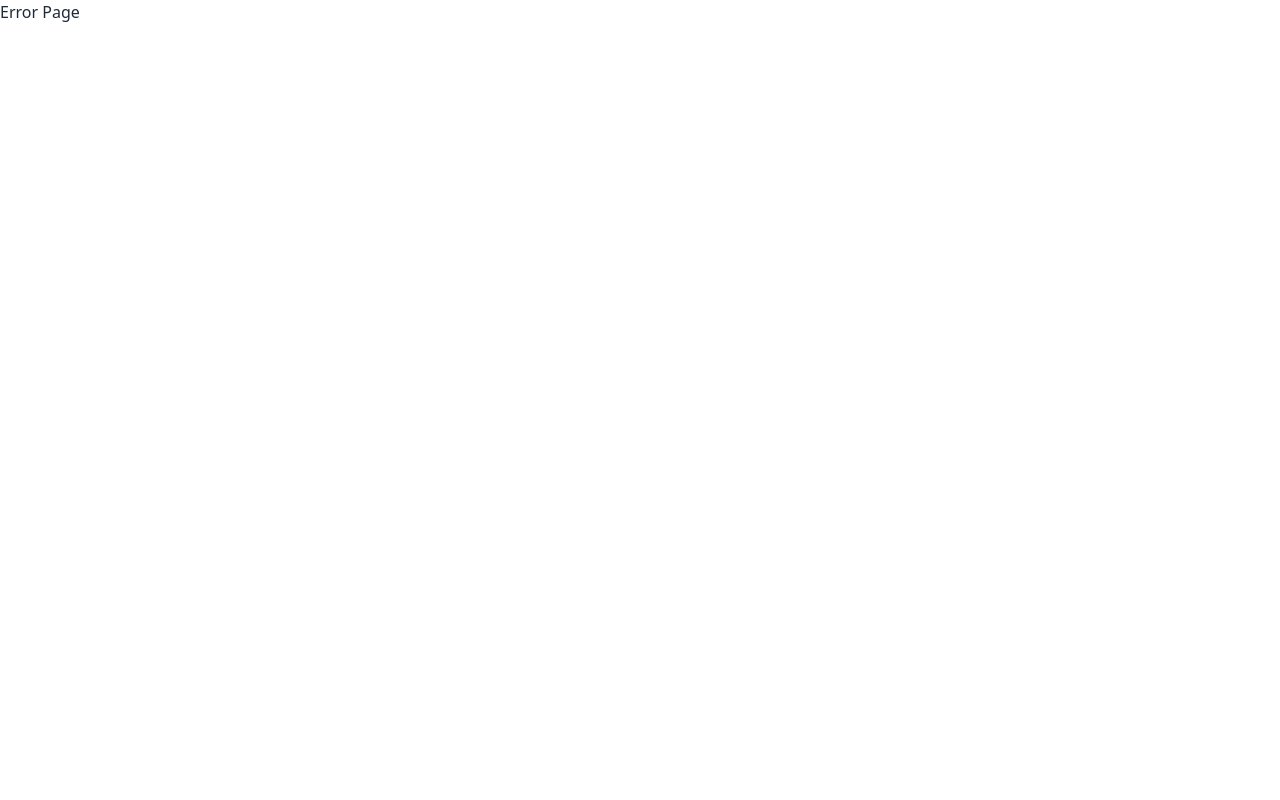
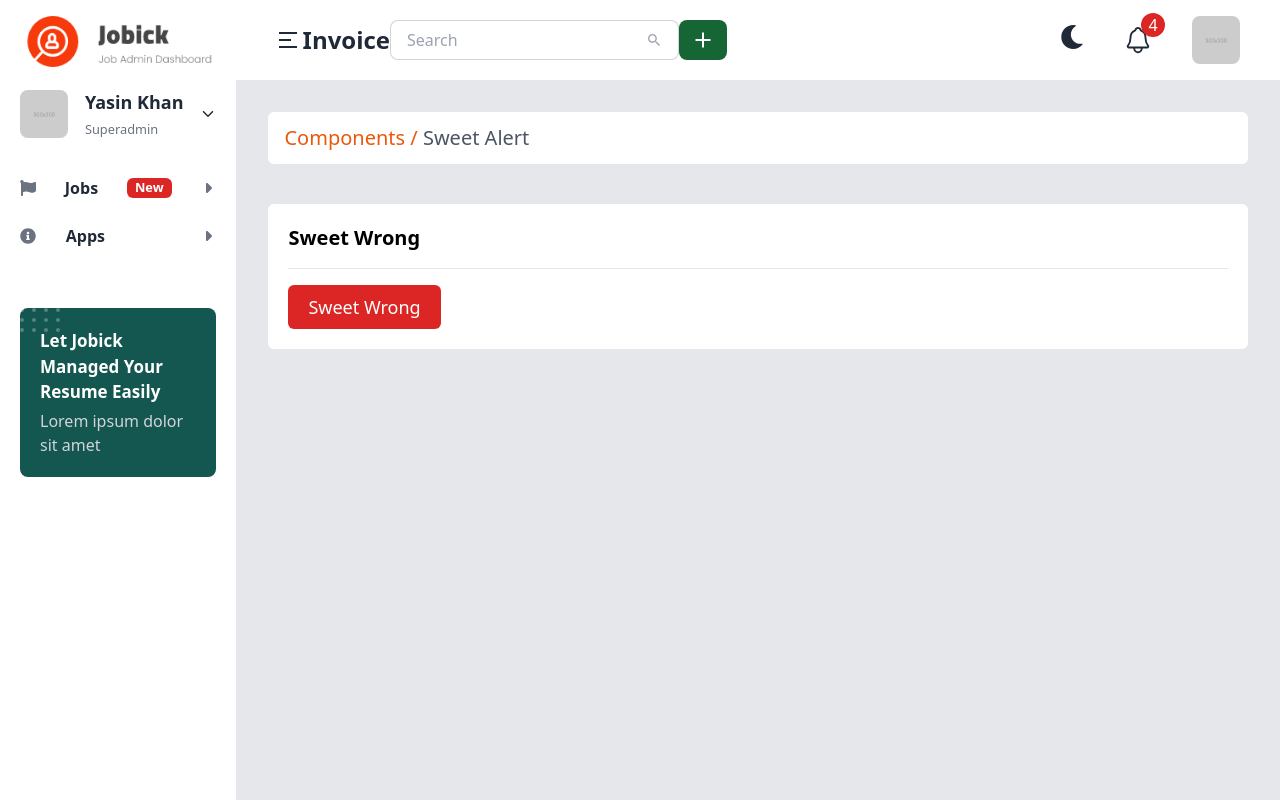
Before and after one commit to yasin2514/jobick, a React (Vite) app: page /email-read in a window 1280 px wide. Before the commit this address had no page. Built offline with nearby package versions, Linux system fonts and the light colour scheme.

Commit message:
toast added

```diff
--- a/package.json
+++ b/package.json
@@ -16,7 +16,9 @@
     "react-dom": "^18.2.0",
     "react-icons": "^5.1.0",
     "react-router-dom": "^6.23.0",
-    "sort-by": "^1.2.0"
+    "react-toastify": "^10.0.5",
+    "sort-by": "^1.2.0",
+    "sweetalert2": "^11.10.8"
   },
   "devDependencies": {
     "@types/react": "^18.2.66",
--- a/src/Components/BreadCumb.jsx
+++ b/src/Components/BreadCumb.jsx
@@ -3,7 +3,7 @@ import React from 'react';
 const BreadCumb = ({text1,text2}) => {
     return (
         <div className='bg-white w-full px-4 py-3 text-xl rounded-md'>
-            <span  className='text-orange-600'>{text1}/</span ><span className='text-gray-600'>{text2}</span>
+            <span  className='text-orange-600'>{text1} / </span ><span className='text-gray-600'>{text2}</span>
         </div>
     );
 };
--- a/src/Components/LeftSideBar.jsx
+++ b/src/Components/LeftSideBar.jsx
@@ -17,7 +17,14 @@ const LeftSideBar = ({ showFull }) => {
       {/* navbar section */}
       <Navbar showFull={showFull}></Navbar>
       {/* bottom section */}
-      {showFull && <div>bottom part</div>}
+      {showFull && (
+        <div className="bg-[#145650] rounded-lg p-5 text-white mx-5 space-y-1 bg-image">
+          <p className="font-semibold text-[17px]">
+            Let Jobick Managed Your Resume Easily
+          </p>
+          <p className="text-gray-300">Lorem ipsum dolor sit amet</p>
+        </div>
+      )}
     </div>
   );
 };
--- a/src/Components/Navbar.jsx
+++ b/src/Components/Navbar.jsx
@@ -108,7 +108,7 @@ const Navbar = ({ showFull }) => {
               <ul className="  mt-1  ">
                 <li className="custom-ul custom-div-2">
                   <NavLink
-                    to="/read"
+                    to="/email-read"
                     className={({ isActive }) =>
                       isActive
                         ? "flex items-center justify-start  px-2 text-[14px] gap-3 font-semibold text-red-600"
@@ -121,7 +121,7 @@ const Navbar = ({ showFull }) => {
                 </li>
                 <li className="custom-ul custom-div-2">
                   <NavLink
-                    to="/shop"
+                    to="/shop-invoice"
                     className={({ isActive }) =>
                       isActive
                         ? "flex items-center justify-start  px-2 text-[14px] gap-3 font-semibold text-red-600"
--- a/src/Components/NavbarBrand.jsx
+++ b/src/Components/NavbarBrand.jsx
@@ -9,7 +9,7 @@ const NavbarBrand = () => {
   const [showDropdown3, setDropDown3] = useState(false);
   const [showDropdown4, setDropDown4] = useState(false);
   return (
-    <div className="my-5">
+    <div className="mt-5">
       {/* navbar-1 ----------------------------*/}
       <div className="dropdown dropdown-bottom w-full">
         {showDropdown1 ? (
@@ -164,7 +164,7 @@ const NavbarBrand = () => {
         <ul className="mb-6">
           <li className="custom-ul custom-ul-1">
             <NavLink
-              to="/email"
+              to="/email-read"
               className={({ isActive }) =>
                 isActive
                   ? "flex items-center px-9 justify-start   text-[14px] gap-3 font-semibold text-red-600"
@@ -192,7 +192,7 @@ const NavbarBrand = () => {
               >
                 <div
                   className={
-                    "flex items-center justify-between gap-5  text-[15px] font-semibold text-red-600 px-5 "
+                    "flex items-center justify-between gap-  text-[15px] font-semibold text-red-600 px-5 "
                   }
                 >
                   <FaMinus className=" fa-minus custom-text1"></FaMinus>{" "}
@@ -222,13 +222,13 @@ const NavbarBrand = () => {
           </>
         )}
       </div>
+
       {/* dropdown-4 */}
-
       {showDropdown4 && (
         <ul className="mt-3">
           <li className="custom-ul custom-ul-2">
             <NavLink
-              to="/shop"
+              to="/shop-invoice"
               className={({ isActive }) =>
                 isActive
                   ? "flex items-center px-9 justify-start   text-[14px] gap-3 font-semibold text-red-600"
--- /dev/null
+++ b/src/Pages/Email/Read.jsx
@@ -0,0 +1,31 @@
+import React from "react";
+import BreadCumb from "../../Components/BreadCumb";
+import Swal from "sweetalert2";
+
+const Read = () => {
+  const handleSweetWrong = () => {
+    Swal.fire({
+      icon: "error",
+      title: "Oops...",
+      text: "Something went wrong!",
+      footer: '<a href="#">Why do I have this issue?</a>',
+    });
+  };
+  return (
+    <div className="p-5">
+      <BreadCumb text1={"Components"} text2={"Sweet Alert"}></BreadCumb>
+      <div className="bg-white mt-10 rounded-md p-5 space-y-4">
+        <h5 className="text-xl font-semibold text-black">Sweet Wrong</h5>
+        <hr className="mt-4" />
+        <button
+          onClick={handleSweetWrong}
+          className="text-white bg-red-600 rounded-md px-5 py-2 text-lg hover:bg-red-700 "
+        >
+          Sweet Wrong
+        </button>
+      </div>
+    </div>
+  );
+};
+
+export default Read;
--- a/src/Pages/Jobs/Jobs.jsx
+++ b/src/Pages/Jobs/Jobs.jsx
@@ -1,14 +1,34 @@
 import React from "react";
 import BreadCumb from "../../Components/BreadCumb";
+import { ToastContainer, toast } from "react-toastify";
+import "react-toastify/dist/ReactToastify.css";
 
 const Jobs = () => {
+  const notify = () => {
+    toast.error("This is Error Message!", {
+      position: "top-right",
+      autoClose: 5000,
+      hideProgressBar: false,
+      closeOnClick: true,
+      pauseOnHover: true,
+      draggable: true,
+      progress: undefined,
+      theme: "light",
+    });
+  };
   return (
     <div className="p-5">
+      <ToastContainer /> {/* Add this line */}
       <BreadCumb text1={"Advanced"} text2={"Toastr"}></BreadCumb>
       <div className="bg-white mt-10 rounded-md p-5 space-y-4">
         <h5 className="text-xl font-semibold text-black">Toastr</h5>
         <hr className="mt-4" />
-        <button className="text-white bg-red-600 rounded-md px-5 py-2 text-lg hover:bg-red-700 ">Error</button>
+        <button
+          onClick={notify}
+          className="text-white bg-red-600 rounded-md px-5 py-2 text-lg hover:bg-red-700 "
+        >
+          Error
+        </button>
       </div>
     </div>
   );
--- /dev/null
+++ b/src/Pages/Shop/Invoice.jsx
@@ -0,0 +1,12 @@
+import React from "react";
+import BreadCumb from "../../Components/BreadCumb";
+
+const Invoice = () => {
+  return (
+    <div className="p-5">
+      <BreadCumb text1={"Layout"} text2={"Bank"}></BreadCumb>
+    </div>
+  );
+};
+
+export default Invoice;
--- a/src/index.css
+++ b/src/index.css
@@ -3,29 +3,33 @@
 @tailwind utilities;
 
 .custom-ul:hover .fa-minus {
-  @apply transition-transform transform scale-x-150 duration-300
+  @apply transition-transform transform scale-x-150 duration-300;
 }
 .custom-ul:hover .custom-span {
-  @apply transition-transform transform translate-x-4 duration-300
+  @apply transition-transform transform translate-x-4 duration-300;
 }
 .custom-ul:hover .custom-span1 {
-  @apply transition-transform transform translate-x-3 duration-300
+  @apply transition-transform transform translate-x-3 duration-300;
 }
 .custom-div:hover .custom-text {
-  @apply text-red-600
+  @apply text-red-600;
 }
 
-.custom-ul-1:hover .custom-text1{
-  @apply text-red-600
+.custom-ul-1:hover .custom-text1 {
+  @apply text-red-600;
+}
+.custom-ul-2:hover .custom-text2 {
+  @apply text-red-600;
+}
+.custom-div-1:hover .custom-text3 {
+  @apply text-red-600;
+}
+.custom-div-2:hover .custom-text4 {
+  @apply text-red-600;
+}
 
+.bg-image {
+  background-image: url("../public/images/dots1.png");
+  background-position:top left;
+  background-repeat: no-repeat;
 }
-.custom-ul-2:hover .custom-text2{
-  @apply text-red-600
-}
-.custom-div-1:hover .custom-text3{
-  @apply text-red-600
-
-}
-.custom-div-2:hover .custom-text4{
-  @apply text-red-600
-}
```
Also changed, not shown: src/Routes/Routes.jsx (+10 -0 lines), public/images/dots1.png (added), 1 other file (tests, documents, lock files or other folders).
